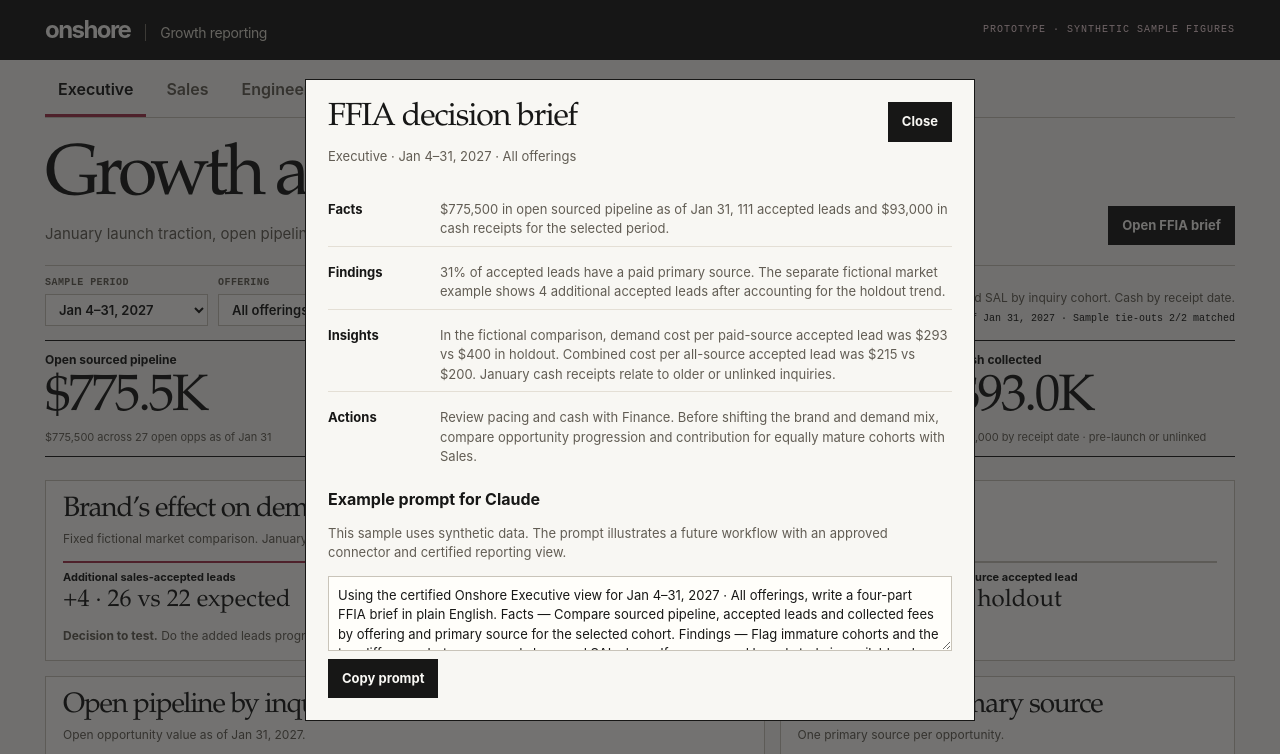
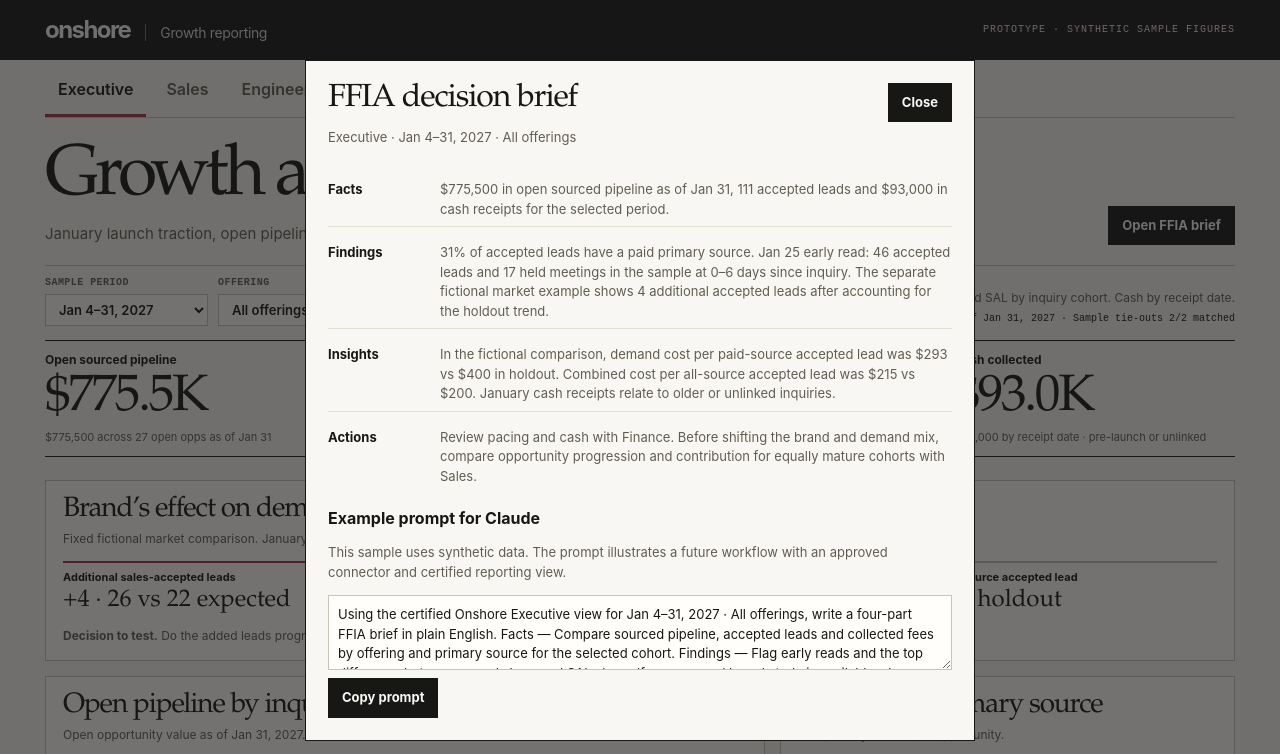
Before and after one commit to silvermanjared-web/onshore-growth-dashboard-preview, a plain HTML site: page index.html in a window 1280 px wide. Both pictures are taken after a click on the button "Open FFIA brief". Shown: the top 754 px of the page. Drawn offline with Linux system fonts and the light colour scheme.

Commit message:
Label early inquiry cohorts in growth reporting preview

```diff
--- a/index.html
+++ b/index.html
@@ -64,7 +64,7 @@
     <details class="methods"><summary>Metric definitions and attribution</summary>
       <p>Inquiries and stages are synthetic, deduplicated inquiry-cohort counts. SAL means Sales accepted the inquiry for follow-up. SQL means Sales confirmed qualification. Held means an AE meeting occurred. Open sourced pipeline is gross open opportunity value at the stage snapshot. Each opportunity has one primary source. Cash collected is a separate Finance measure by receipt date and may include receipts from earlier or unknown acquisition cohorts.</p>
       <p>Paid cost per SAL divides paid demand spend by accepted leads with a paid demand source. All-channel SAL includes paid and nonpaid sources. Brand delivery uses company-wide plan, spend and impressions. The Media view includes a separate fictional matched-market comparison. Branded-search activity and CRM outcomes are measured at market level, each with its own source and denominator. Partner and event costs use fully loaded allocated cost in the demo. Sourced and influenced opportunity sets can overlap. Assists stay separate from sourced totals. Incrementality requires a separate design.</p>
-      <p>§179D inquiries do not establish eligibility. Production qualification needs an approved construction-start and eligibility disposition from Sales and Tax. The period selects inquiry cohorts or receipt dates, according to the metric. Stage outcomes use a common January 31, 2027 snapshot, so later cohorts have had less time to mature. Sample checks compare stage balances and receipts with the fictional control totals. Empty denominators display as a dash.</p>
+      <p>§179D inquiries do not establish eligibility. Production qualification needs an approved construction-start and eligibility disposition from Sales and Tax. The period selects inquiry cohorts or receipt dates, according to the metric. Stage outcomes use a common January 31, 2027 snapshot, so later cohorts have had less time to progress. Use the same elapsed time since inquiry to compare conversion. The working assumption of roughly two weeks from inquiry to sale is separate from the simulated timing of acceptance and meetings. Sample checks compare stage balances and receipts with the fictional control totals. Empty denominators display as a dash.</p>
       <p>Sales dispositions illustrate how marketing-qualified inquiries split into accepted, rejected and pending decisions. Rejection percentages use only rejected MQLs as the denominator. Age is calendar days in the current stage through the report cutoff. Stage assignments and entry dates are simulated for the same open opportunities counted in the selected cohort.</p>
     </details>
   </main>
@@ -111,6 +111,8 @@ const periods = {
   early:{firstWeek:0,lastWeek:1,firstDate:"2027-01-04",lastDate:"2027-01-17",end:"Jan 17",receiptControl:{rd:42000,"179d":0}},
   late:{firstWeek:2,lastWeek:3,firstDate:"2027-01-18",lastDate:"2027-01-31",end:"Jan 31",receiptControl:{rd:51000,"179d":0}}
 };
+const daysInSample = (Date.parse(periods.all.lastDate)-Date.parse(periods.all.firstDate))/86_400_000;
+const daysSinceWeekStart = weekIndex => daysInSample-weekIndex*7;
 const receiptRows = [
   {date:"2027-01-10",product:"rd",amount:24000,origination:"2026-12-15"},
   {date:"2027-01-17",product:"rd",amount:18000,origination:null},
@@ -194,6 +196,14 @@ const defs = (items,className="ledger") => '<dl class="'+className+'">'+items.ma
 const channels = (rows, fn) => channelPlan.filter(p=>rows.some(r=>r.channel===p.name)).map(p=>fn(p.name,rows.filter(r=>r.channel===p.name)));
 const weekly = (rows, key) => weeks.filter((week,wi)=>rows.some(r=>r.wi===wi)).map(week=>[week,total(rows.filter(r=>r.week===week),key)]);
 const stages = [["Inquiry","inquiries"],["Marketing-qualified","mql"],["Sales-accepted","sal"],["Sales-qualified","sql"],["Meeting held","held"],["Opportunity","opp"]];
+const cohortTiming = "Illustrative outcomes through "+snapshot.short+". Later cohorts had less time to progress. Compare conversion at the same days since inquiry.";
+function latestCohortRead(rows) {
+  const latestWeek = periods.all.lastWeek;
+  const latestRows = rows.filter(row=>row.wi===latestWeek);
+  if (!latestRows.length) return "";
+  const days = daysSinceWeekStart(latestWeek);
+  return weeks[latestWeek]+" early read: "+n(total(latestRows,"sal"))+" accepted leads and "+n(total(latestRows,"held"))+" held meetings in the sample at 0–"+days+" days since inquiry.";
+}
 function executive(rows) {
   const paid = rows.filter(r=>r.type==="paid");
   const paidSpend = total(paid,"cost");
@@ -209,10 +219,13 @@ function executive(rows) {
     executiveBrandReadout(),
     box("Open pipeline by inquiry week","Open opportunity value as of "+snapshot.full+".",bars(weekly(rows,"pipeline"),shortUsd)),
     box("Pipeline by primary source","One primary source per opportunity.",table(["Source","Open opportunities","Value"],channels(rows,(name,data)=>[name,n(total(data,"openOpp")),shortUsd(total(data,"pipeline"))]),[1,2])),
-    box("Launch traction by inquiry week","The synthetic launch starts with limited delivery. Read accepted leads and held meetings alongside cohort age.",table(["Inquiry week","All-source SAL","Paid-source SAL","Held meetings"],weeks.flatMap((week,wi)=>{
+    box("Launch traction by inquiry week",cohortTiming,table(["Inquiry week","All-source SAL","Paid-source SAL","Held meetings","Days since inquiry"],weeks.flatMap((week,wi)=>{
       const cohort = rows.filter(row=>row.wi===wi);
       if (!cohort.length) return [];
-      return [[week,n(total(cohort,"sal")),n(total(cohort.filter(row=>row.type==="paid"),"sal")),n(total(cohort,"held"))]];
+      const oldest = daysSinceWeekStart(wi);
+      const elapsed = Math.max(0,oldest-6)+"–"+oldest;
+      const age = wi===periods.all.lastWeek ? tag(elapsed+" · Early read","warn") : elapsed;
+      return [[week,n(total(cohort,"sal")),n(total(cohort.filter(row=>row.type==="paid"),"sal")),n(total(cohort,"held")),age]];
     }),[1,2,3]),true),
     box("Decision for the next review","Example agenda for Dominic, Alexis, Loan and Finance.",defs([["Compare","Review paid-search and partner quality once cohorts have comparable maturity."],["Confirm","Tie cash to Finance receipt dates and review which receipts have an inquiry link."],["Decide","Check whether additional accepted leads advance to opportunities and justify the combined media cost before shifting the mix."]]),true)
   );
@@ -247,11 +260,10 @@ function salesDisposition(rows) {
 }
 
 function salesStageAges(rows) {
-  const daysInSample = (Date.parse(periods.all.lastDate)-Date.parse(periods.all.firstDate))/86_400_000;
   const ages = openOpportunityStages.map(() => []);
   for (const row of rows) {
     const sourceIndex = channelPlan.findIndex(source => source.name===row.channel);
-    const daysSinceCohortStart = daysInSample-row.wi*7;
+    const daysSinceCohortStart = daysSinceWeekStart(row.wi);
     for (let i=0; i<row.openOpp; i++) {
       const stage = (i+sourceIndex+row.wi+(row.product==="rd" ? 0 : 1))%openOpportunityStages.length;
       const daysToStageEntry = (i*3+sourceIndex+stage*4)%(daysSinceCohortStart+1);
@@ -280,7 +292,7 @@ function sales(rows) {
     kpi("Held meetings",n(total(rows,"held")),"AE meeting disposition"),
     kpi("Opportunities",n(total(rows,"opp")),"One count per opportunity")
   ])+stacked(
-    box("Cohort progression","Unique leads through held meeting. Opportunity count uses opportunity IDs.",bars(stages.map(([label,key])=>[label,total(rows,key)]))),
+    box("Cohort progression",["Unique leads through held meeting. Opportunity count uses opportunity IDs.",cohortTiming,latestCohortRead(rows)].filter(Boolean).join(" "),bars(stages.map(([label,key])=>[label,total(rows,key)]))),
     box("Source quality","Acceptance and meetings for the selected cohort.",table(["Source","MQL","SAL","Held","MQL → SAL"],channels(rows,(name,data)=>[name,n(total(data,"mql")),n(total(data,"sal")),n(total(data,"held")),ratio(total(data,"sal"),total(data,"mql"))]),[1,2,3,4])),
     box("Rejection reasons",n(total(rows,"mql"))+" MQLs in scope · "+n(salesAccepted)+" accepted · "+n(rejected)+" rejected · "+n(pending)+" pending. Reasons are synthetic.",
       table(["Reason","Rejected MQLs","Share of rejects"],rejectionReasons.map((reason,index)=>[reason,n(reasonCounts[index]),ratio(reasonCounts[index],rejected)]),[1,2])),
@@ -488,8 +500,8 @@ function partners(rows) {
 }
 const renderers = {executive,sales,engineering,media,seo,creative,partners};
 const briefs = {
-  executive:["Compare sourced pipeline, accepted leads and collected fees by offering and primary source for the selected cohort.","Flag immature cohorts and the top difference between spend share and SAL share. If an approved brand study is available, show accepted-lead lift and combined media cost.","Explain the implication for January allocation in one plain-language sentence.","Propose one action, a named business owner and the next review date."],
-  sales:["Show accepted leads, held meetings, rejection counts and current-stage age for the selected cohorts.","Identify one conversion bottleneck or incomplete disposition.","Account for cohort age before interpreting the gap.","Propose a CRM hygiene or handoff change for Loan and the Salesforce admin."],
+  executive:["Compare sourced pipeline, accepted leads and collected fees by offering and primary source for the selected cohort.","Flag early reads and the top difference between spend share and SAL share. If an approved brand study is available, show accepted-lead lift and combined media cost.","Compare outcomes at the same days since inquiry and explain the implication for allocation.","Propose one action, a named business owner and the next review date."],
+  sales:["Show accepted leads, held meetings, rejection counts and current-stage age for the selected cohorts.","Identify one conversion bottleneck or incomplete disposition.","Flag early reads and compare outcomes at the same days since inquiry.","Propose a CRM hygiene or handoff change for Loan and the Salesforce admin."],
   engineering:["List stale inputs, unmatched joins and synthetic lead check results.","Isolate the first broken checkpoint and state which published metrics it affects.","Explain what decisions should wait for the feed or join to recover.","Assign a verifier and require reconciliation before publishing changes."],
   media:["Show demand spend and accepted leads for the selected cohort. Show brand delivery for the selected period.","With a valid holdout, estimate additional accepted leads and compare demand-only and combined cost.","Check cohort age, uncertainty and whether opportunity value supports the additional spend.","Review the next creative and spend decision with Marketing and Sales."],
   seo:["Show Search Console visibility and CRM-qualified outcome trends at supported grains.","Flag high-visibility pages with weak downstream progression where a valid join exists.","Explain whether the evidence supports an SEO, site-proof or instrumentation change.","Name the landing-page task owner and a metric for the next check."],
@@ -508,7 +520,7 @@ function exampleBrief(rows) {
       const example = brandStudyReadout();
       return [
         usd(total(rows,"pipeline"))+" in open sourced pipeline as of "+snapshot.short+", "+n(sal)+" accepted leads and "+usd(total(currentReceipts(),"amount"))+" in cash receipts for the selected period.",
-        ratio(paidSal,sal)+" of accepted leads have a paid primary source. The separate fictional market example shows "+n(example.additionalAccepted)+" additional accepted leads after accounting for the holdout trend.",
+        [ratio(paidSal,sal)+" of accepted leads have a paid primary source.",latestCohortRead(rows),"The separate fictional market example shows "+n(example.additionalAccepted)+" additional accepted leads after accounting for the holdout trend."].filter(Boolean).join(" "),
         "In the fictional comparison, demand cost per paid-source accepted lead was "+usd(example.demandWith)+" vs "+usd(example.demandWithout)+" in holdout. Combined cost per all-source accepted lead was "+usd(example.combinedWith)+" vs "+usd(example.combinedWithout)+". January cash receipts relate to older or unlinked inquiries.",
         "Review pacing and cash with Finance. Before shifting the brand and demand mix, compare opportunity progression and contribution for equally mature cohorts with Sales."
       ];
@@ -519,7 +531,7 @@ function exampleBrief(rows) {
       const rejectionFinding = rejected
         ? n(rejected)+" MQLs were rejected and "+n(pending)+" are pending. Largest reason category: "+rejectionReasons[topReason]+" ("+n(reasonCounts[topReason])+")."
         : n(pending)+" MQLs are pending. No rejection reasons in scope.";
-      return [n(mql)+" MQLs, "+n(sal)+" accepted leads and "+n(total(rows,"held"))+" held meetings in this sample.",rejectionFinding,"Later cohorts have had less time to mature. Stage age reflects "+n(total(rows,"openOpp"))+" open opportunities as of "+snapshot.short+".","Loan and the Salesforce admin review pending dispositions and check the oldest open opportunities."];
+      return [n(mql)+" MQLs, "+n(sal)+" accepted leads and "+n(total(rows,"held"))+" held meetings in this sample.",[rejectionFinding,latestCohortRead(rows)].filter(Boolean).join(" "),cohortTiming+" Stage age reflects "+n(total(rows,"openOpp"))+" open opportunities as of "+snapshot.short+".","Loan and the Salesforce admin review pending dispositions and check the oldest open opportunities."];
     }
     case "engineering":
       return ["Six of seven example feeds are on schedule. The synthetic form submission matched one warehouse inquiry.","The partner/event upload is late and Salesforce has one known delay.","The program cost readout is incomplete until the owner reconciles the upload.","Engineering asks Events and RevOps to backfill and verify cost and stage totals before publishing."];
```
